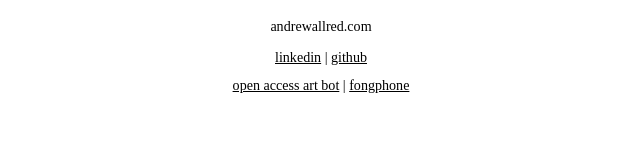
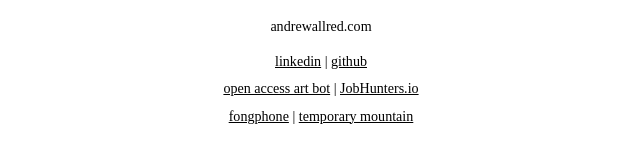
Before and after one commit to andrewallred/andrewallred.com, a website built with Parcel: page src/index.html in a window 1280 px wide. Shown: the part 324-486 px from the top of the page, without its empty margins (319-959 px from the left). Built offline with nearby package versions, Linux system fonts and the light colour scheme.

Commit message:
adding new stuff

```diff
--- a/src/index.html
+++ b/src/index.html
@@ -19,12 +19,16 @@
 		<div class="main">
 			<img class="center-img" src="images/drawn-portrait.png" alt="flowers transformed after projection on a 3d cube" />
 			<div class="center-text" style="padding-top: 1.5em;">andrewallred.com</div>
-			<div class="center-text" style="padding-top: 1em;">
+			<div class="center-text" style="padding-top: 1.25em;">
 				<a href="https://www.linkedin.com/in/andrew-allred/">linkedin</a> |
 				<a href="https://github.com/andrewallred">github</a></div>
 			<div class="center-text" style="padding-top: .75em;">
 				<a href="https://www.openaccessartbot.com">open access art bot</a> |
-				<a href="https://www.fongphone.com">fongphone</a>
+				<a href="https://www.jobhunters.io">JobHunters.io</a>
+			</div>
+			<div class="center-text" style="padding-top: .75em;">
+				<a href="https://www.fongphone.com">fongphone</a> |
+				<a href="https://temporarymountain.bandcamp.com">temporary mountain</a>
 			</div>
 		</div>
 	</body>
```
